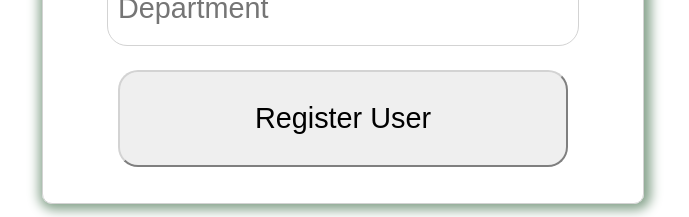
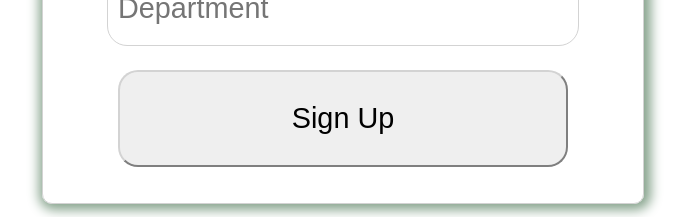
Before and after one commit to sk-vojik/auth-test-react-app, a React (Create React App) app: page /signup in a window 1280 px wide. Shown: the part 294-511 px from the top of the page, without its empty margins (297-986 px from the left). Built offline with nearby package versions, Linux system fonts and the light colour scheme.

Commit message:
able to register users, they're showing up in the database

```diff
--- a/src/Components/Signup/Signup.js
+++ b/src/Components/Signup/Signup.js
@@ -61,6 +61,7 @@ class RegisterForm extends React.Component {
     username: "",
     password: "",
     department: "",
+    errorMsg: ""
   }
 
   handleChanges = e => {
@@ -70,14 +71,14 @@ class RegisterForm extends React.Component {
   handleSignup = event => {
   event.preventDefault();
   axios
-    .post('https://locahlhost:8000/api/register', {
+    .post('http://localhost:8000/api/register', {
       username: this.state.username,
       password: this.state.password,
       department: this.state.department,
     })
     .then(res => {
-      localStorage.setItem('jwt', res.data.token);
-      console.log("it worked!!", res.data)
+      // localStorage.setItem('jwt', res.data.token);
+      // console.log("it worked!!", res.data)
 
       this.props.history.push("/home");
     })
@@ -99,7 +100,7 @@ class RegisterForm extends React.Component {
           <UserInfo type="text" autocomplete="off" name="password" onChange={this.handleChanges} placeholder="Password" />
           <UserInfo type="text" autoComplete="off" name="department" onChange={this.handleChanges} placeholder="Department" />
 
-          <FormButton onClick={this.handleSignup}>Register User</FormButton>
+          <FormButton onClick={this.handleSignup}>Sign Up</FormButton>
 
         </StyledForm>
 
--- a/src/Components/Userlist/Userlist.js
+++ b/src/Components/Userlist/Userlist.js
@@ -9,7 +9,7 @@ function Userlist(props) {
   return (
     <div>
       {props.users.map(user => (
-        <p>{user.username}</p>
+        <p key={user.username}>{user.username}</p>
       ))}
     </div>
   )
```
